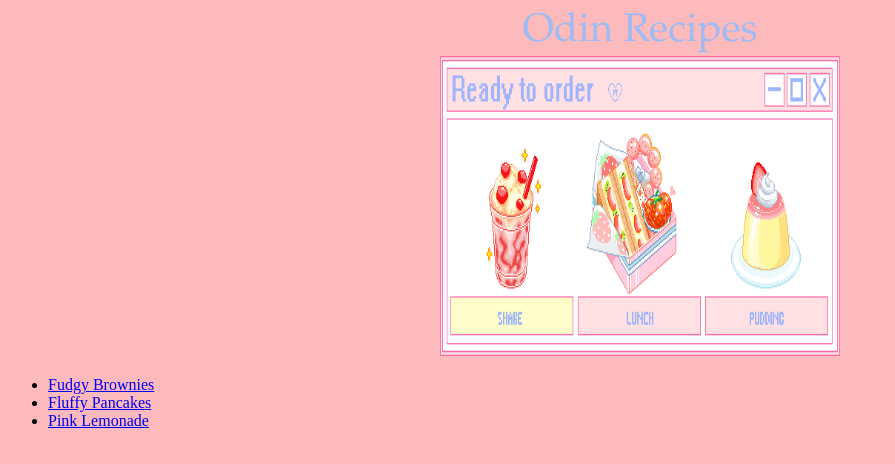
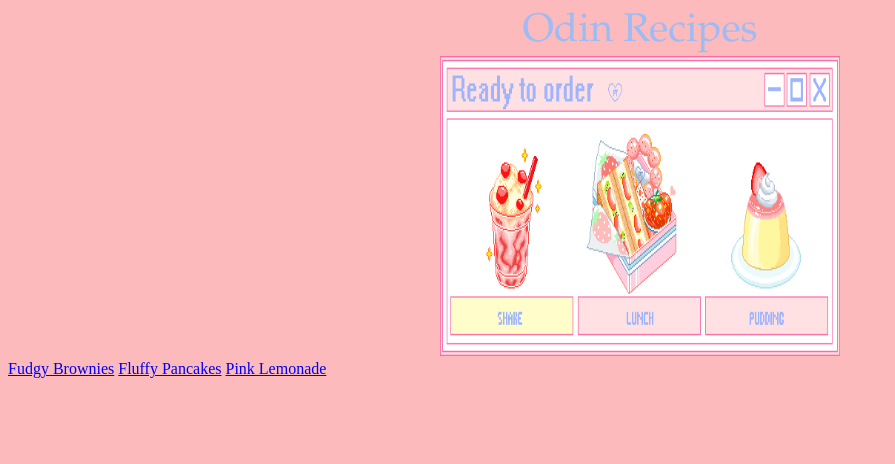
Before and after one commit to ray-wq/odin-recipes, a plain HTML site: page index.html in a window 1280 px wide. Shown: the whole page, without its empty margins (0-895 px from the left). Drawn offline with Linux system fonts and the light colour scheme.

Commit message:
Second commit

```diff
--- a/index.html
+++ b/index.html
@@ -12,15 +12,14 @@
 
   <center><img src="food.gif" width="400" height="300" alt="Ready to eat?"></center>
 
-<ul>
 
-  <li> <a href="file:///Users/rayan/the_odin_project2/odin-recipes/Recipes/brownies.html">Fudgy Brownies</a> </li>
+  <a href="file:///Users/rayan/the_odin_project2/odin-recipes/Recipes/brownies.html">Fudgy Brownies</a>
 
-  <li> <a href="file:///Users/rayan/the_odin_project2/odin-recipes/Recipes/pancakes.html">Fluffy Pancakes</a> </li>
+  <a href="file:///Users/rayan/the_odin_project2/odin-recipes/Recipes/pancakes.html">Fluffy Pancakes</a>
 
-  <li> <a href="file:///Users/rayan/the_odin_project2/odin-recipes/Recipes/pink%20lemonade.html">Pink Lemonade</a> </li>
+  <a href="file:///Users/rayan/the_odin_project2/odin-recipes/Recipes/pink%20lemonade.html">Pink Lemonade</a>
 
-</ul>
+
 
  </body>
 
```
